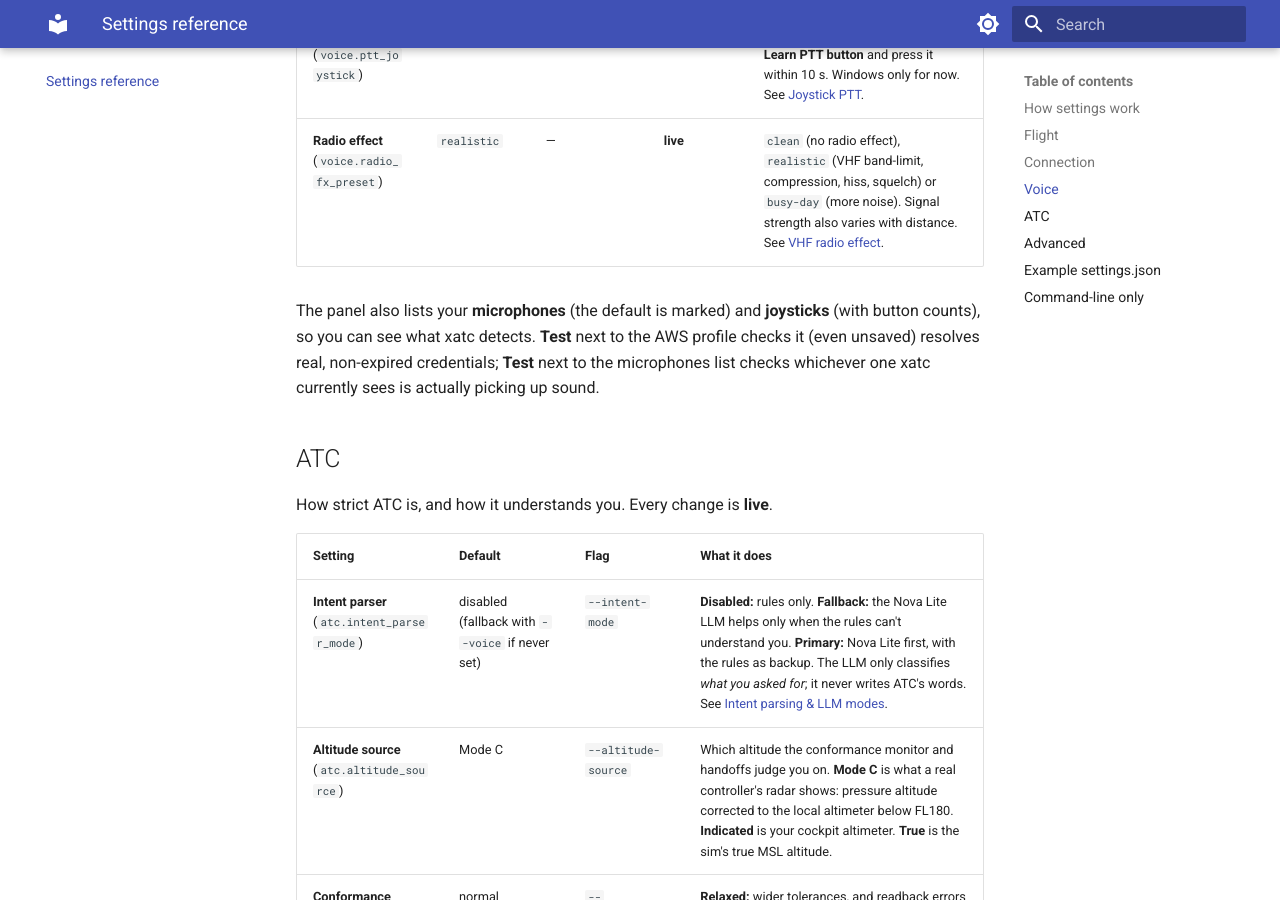
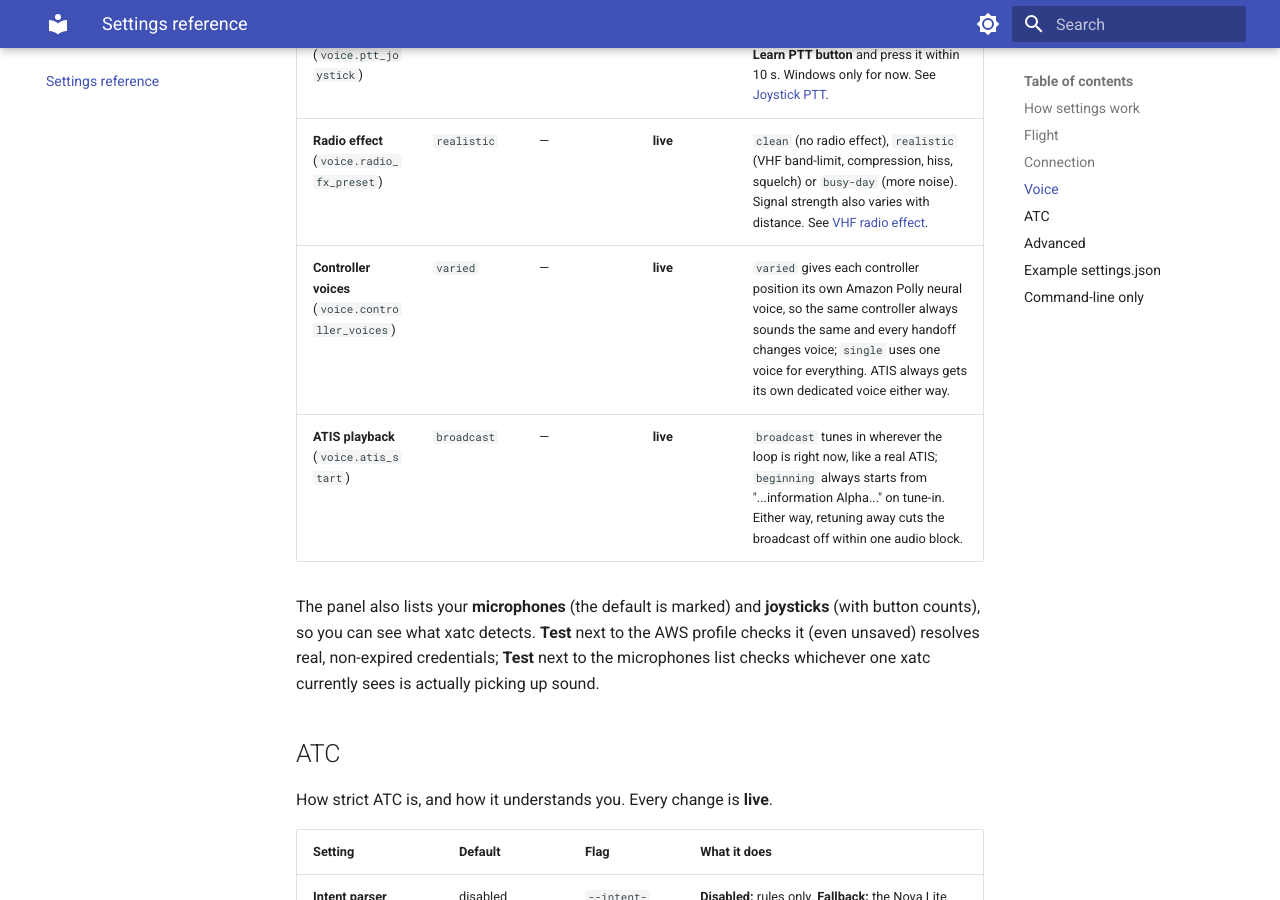
Before and after one commit to dbryant4/xplane12-atc-docs, an MkDocs documentation site: the page built from docs/settings.md, in a window 1280 px wide and 900 px high, scrolled down 4174 px. Built offline with MkDocs 1.6.1 and Material for MkDocs 9.7.7, drawn with Linux system fonts in a browser that asks for light colours; some of the changed text lies outside the part shown.

Commit message:
Document voice.controller_voices and voice.atis_start settings
Both landed in xatc a day ago (#169, #175) but never got a settings.md
row. Add them next to the other live Voice-tab fields, and to the
settings.json example.

Co-Authored-By: Claude Sonnet 5 <noreply@anthropic.com>

```diff
--- a/docs/settings.md
+++ b/docs/settings.md
@@ -92,6 +92,8 @@ Push-to-talk speech in, ATC speech out. See [Voice](features/voice.md).
 | **Custom vocabulary** (`voice.vocabulary`) | `xatc-aviation-en-US` | `--vocabulary` / `--no-vocabulary` | restart | A Transcribe custom vocabulary name, deployed with `cdk deploy`. It improves recognition of callsigns, fixes and procedure names. **Blank, or `--no-vocabulary`, means none.** |
 | **PTT joystick button** (`voice.ptt_joystick`) | blank | `--ptt-joystick` | **live** | `"<device>:<button>"` for a yoke or joystick push-to-talk button. Use **Learn PTT button** and press it within 10 s. Windows only for now. See [Joystick PTT](features/joystick-ptt.md). |
 | **Radio effect** (`voice.radio_fx_preset`) | `realistic` | — | **live** | `clean` (no radio effect), `realistic` (VHF band-limit, compression, hiss, squelch) or `busy-day` (more noise). Signal strength also varies with distance. See [VHF radio effect](features/radio-fx.md). |
+| **Controller voices** (`voice.controller_voices`) | `varied` | — | **live** | `varied` gives each controller position its own Amazon Polly neural voice, so the same controller always sounds the same and every handoff changes voice; `single` uses one voice for everything. ATIS always gets its own dedicated voice either way. |
+| **ATIS playback** (`voice.atis_start`) | `broadcast` | — | **live** | `broadcast` tunes in wherever the loop is right now, like a real ATIS; `beginning` always starts from "...information Alpha..." on tune-in. Either way, retuning away cuts the broadcast off within one audio block. |
 
 The panel also lists your **microphones** (the default is marked) and **joysticks** (with button
 counts), so you can see what xatc detects. **Test** next to the AWS profile checks it (even
@@ -151,7 +153,9 @@ Rarely needed. Every change needs a **restart**.
     "aws_region": "us-east-1",
     "vocabulary": "xatc-aviation-en-US",
     "ptt_joystick": "",
-    "radio_fx_preset": "realistic"
+    "radio_fx_preset": "realistic",
+    "controller_voices": "varied",
+    "atis_start": "broadcast"
   },
   "connection": { "xplane_host": "127.0.0.1", "xplane_port": 8086, "xplane_root": "" },
   "advanced": { "apt_dat": "", "atc_dat": "", "debrief_dir": "", "panel_host": "127.0.0.1", "panel_port": 8000 }
```
